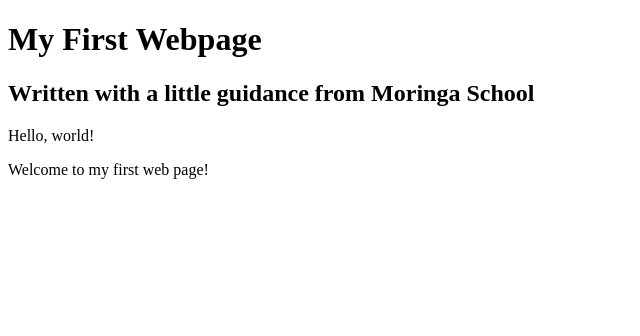
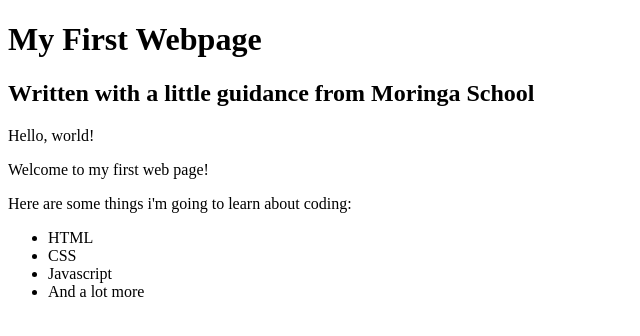
Before and after one commit to MichelAtieno/My-Favorite-Things, a plain HTML site: page my-first-webpage.html in a window 1280 px wide. Shown: the whole page, without its empty margins (0-640 px from the left). Drawn offline with Linux system fonts and the light colour scheme.

Commit message:
add list elements

```diff
--- a/my-first-webpage.html
+++ b/my-first-webpage.html
@@ -9,5 +9,13 @@
 
   <p>Hello, world!</p>
   <p>Welcome to my first web page!</p>
+
+  <p>Here are some things i'm going to learn about coding:</p>
+  <ul>
+    <li>HTML</li>
+    <li>CSS</li>
+    <li>Javascript</li>
+    <li>And a lot more</li>
+  </ul>
  </body>
 </html>
```
